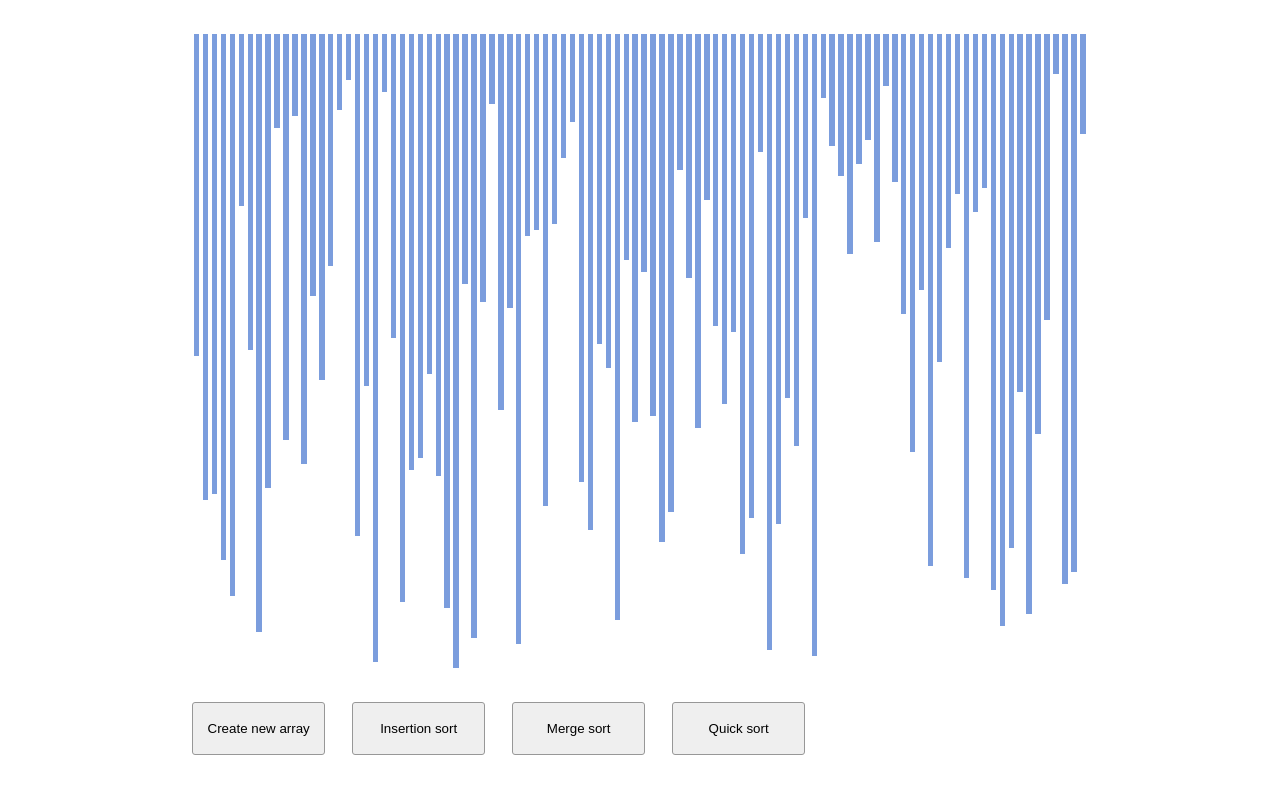
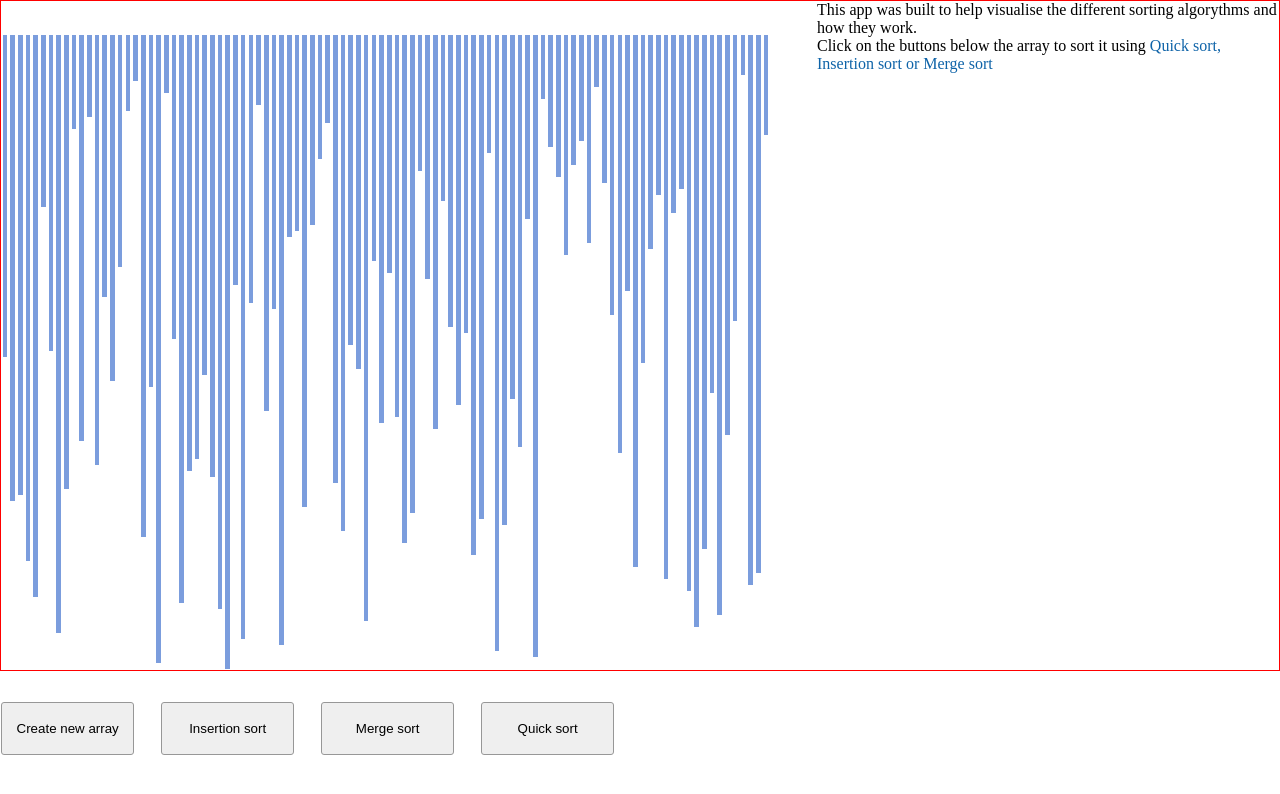
Before and after one commit to msmfa/sorting-visualiser, a React (Create React App) app: page / in a window 1280 px wide. Shown: the top 794 px of the page. Built offline with nearby package versions, Linux system fonts and the light colour scheme.

Commit message:
Added text info and state update

```diff
--- a/src/App.css
+++ b/src/App.css
@@ -5,8 +5,10 @@
 }
 
 .visualiser-container {
-  width: 70vw;
-  margin: 2em 12em;
+  width: 60vw;
+  margin-left: auto;
+  margin-right: 3em;
+  margin-top: 2em;
 }
 
 .array-container {
--- a/src/App.js
+++ b/src/App.js
@@ -3,7 +3,9 @@ import { v4 as uuidv4 } from "uuid";
 import { InsertionSortAlgo } from "./components/InsertionSort";
 import { MergeSortAlgo } from "./components/MergeSort";
 import { QuickSortAlgo } from "./components/QuickSort";
+import DisplayTextLeft from "./components/LeftText";
 import "./App.css";
+import "./styles/LeftText.css";
 
 const arrayLength = 100;
 const minNumb = 5;
@@ -15,7 +17,10 @@ const sortingCompleteColour = "blue";
 function App() {
   return (
     <>
-      <DisplayArray />
+      <div className="container">
+        <DisplayArray />
+        <DisplayTextLeft />
+      </div>
     </>
   );
 }
--- /dev/null
+++ b/src/components/LeftText.js
@@ -0,0 +1,60 @@
+import React, { useState } from "react";
+
+function DisplayTextLeft() {
+  const [text, setText] = useState([
+    {
+      title: "Title",
+      para:
+        "This app was built to help visualise the different sorting algorythms and how they work. ",
+      paraTwo: "Click on the buttons below the array to sort it using",
+      quickLink: "Quick sort",
+      insertionLink: "Insertion sort",
+      mergeLink: "Merge sort"
+    }
+  ]);
+  const quickSortText = {
+    quick:
+      "Quicksort is a divide and conquer algorithm in the style of merge sort. The basic idea is to find a “pivot” item in the array to compare all other items against, then shift items such that all of the items before the pivot are less than the pivot value and all the items after the pivot are greater than the pivot value.",
+    merge:
+      "Merge sort is an efficient, general-purpose, comparison-based sorting algorithm. Most implementations produce a stable sort, which means that the order of equal elements is the same in the input and output. Merge sort is a divide and conquer algorithm that was invented by John von Neumann in 1945.",
+    insertion:
+      "Insertion sort is a simple sorting algorithm that builds the final sorted array (or list) one item at a time. It is much less efficient on large lists than more advanced algorithms such as quicksort, heapsort, or merge sort."
+  };
+
+  const quickSort = e => {
+    setText([{ para: quickSortText.quick }]);
+  };
+  const mergeSort = e => {
+    setText([{ para: quickSortText.merge }]);
+  };
+  const insertionSort = e => {
+    setText([{ para: quickSortText.insertion }]);
+  };
+  return (
+    <>
+      <p>
+        {text.map(item => (
+          <div>
+            <p>{item.para}</p>
+            <p>
+              {item.paraTwo}{" "}
+              <span className="text-quick-link" onClick={quickSort}>
+                {item.quickLink}
+                {", "}
+              </span>
+              <span className="text-quick-link" onClick={insertionSort}>
+                {item.insertionLink}
+                {" or "}
+              </span>
+              <span className="text-quick-link" onClick={mergeSort}>
+                {item.mergeLink}{" "}
+              </span>
+            </p>
+          </div>
+        ))}{" "}
+      </p>
+    </>
+  );
+}
+
+export default DisplayTextLeft;
--- a/src/index.css
+++ b/src/index.css
@@ -2,6 +2,7 @@ body {
   margin: 0;
   padding: 0;
   box-sizing: border-box;
+  display: flex;
 }
 
 code {
--- /dev/null
+++ b/src/styles/LeftText.css
@@ -0,0 +1,11 @@
+.container {
+  border: 1px solid red;
+  display: flex;
+}
+.text-container {
+  border: 1px solid red;
+}
+
+.text-quick-link {
+  color: rgb(14, 99, 168);
+}
```
Also changed, not shown: 1 other file (tests, documents, lock files or other folders).
